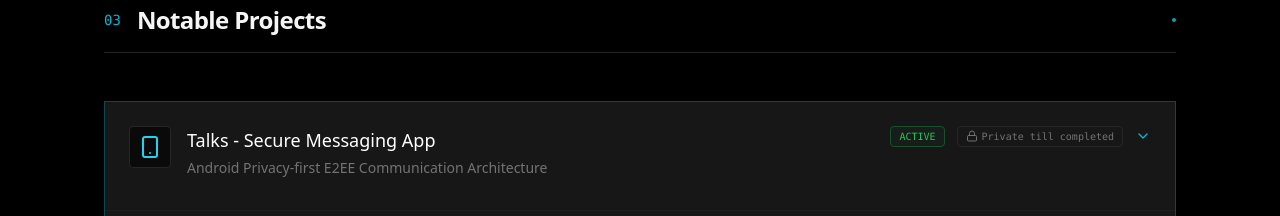
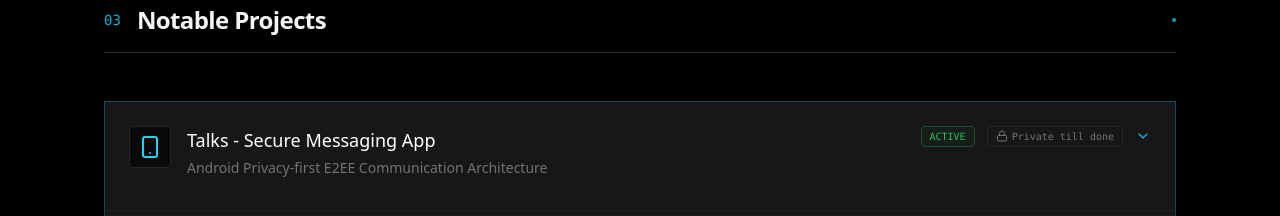
Before and after one commit to ayushm-75/ayushm-75.github.io, a React (Vite) app: page / in a window 1280 px wide. Shown: the part 1740-1956 px from the top of the page. Built offline with nearby package versions, Linux system fonts and the light colour scheme.

Commit message:
Functionality Improvements

```diff
--- a/src/App.jsx
+++ b/src/App.jsx
@@ -314,7 +314,7 @@ const ProjectCard = ({ project, expanded, onClick }) => {
   const githubState =
     project.github_url === "Private"
       ? "private"
-      : project.github_url === "Private till completed"
+      : project.github_url === "Private till done"
       ? "locked"
       : project.github_url
       ? "public"
@@ -386,7 +386,7 @@ const ProjectCard = ({ project, expanded, onClick }) => {
               {expanded && githubState === "locked" && (
                 <div className="flex items-center gap-1 text-[10px] font-mono px-2 py-0.5 rounded border border-neutral-800 text-neutral-500">
                   <Lock size={12} />
-                  Private till completed
+                  Private till done
                 </div>
               )}
 
@@ -500,7 +500,7 @@ export default function Portfolio() {
         { label: "Threat Model", value: "Zero-Trust Server" },
         { label: "Key Safety", value: "Client-Only Key Storage" }
       ],
-      github_url: "Private till completed"
+      github_url: "Private till done"
     },
     {
       id: 1,
```
